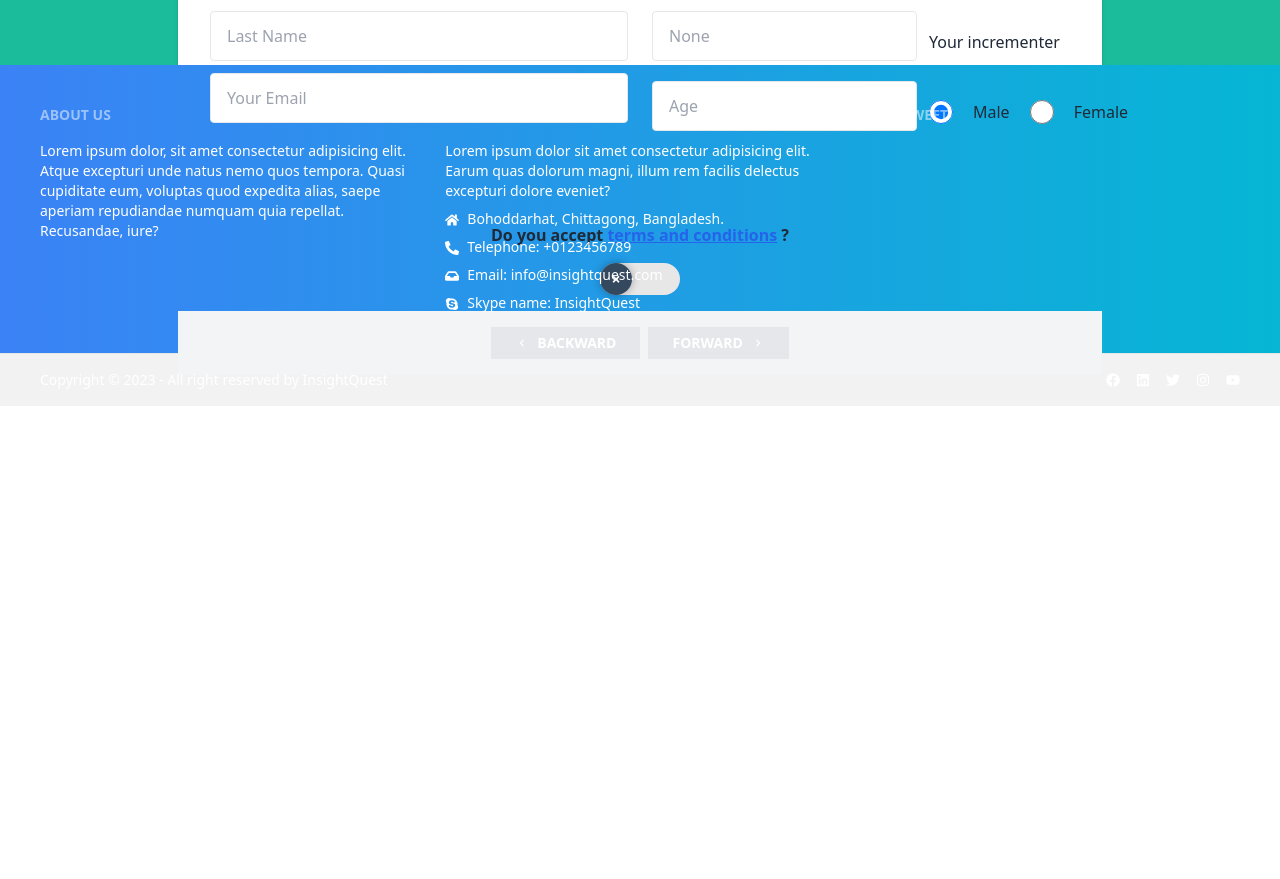
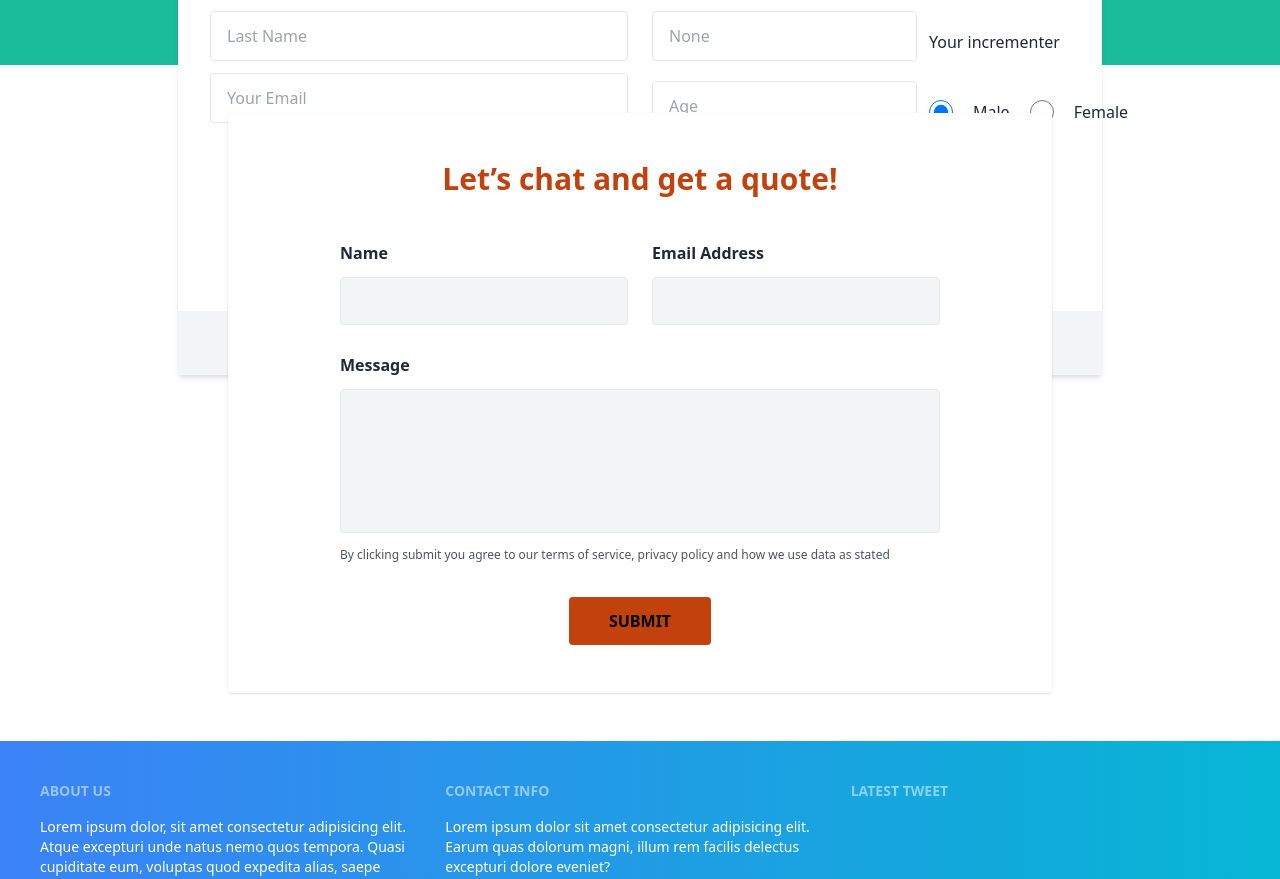
Before and after one commit to chandan-chandra-shil/insightquest, a React (Vite) app: page / in a window 1280 px wide. Shown: the part 455-1334 px from the top of the page. Before the commit the page ends 861 px from the top, so only its background shows below. Built offline with nearby package versions, Linux system fonts and the light colour scheme.

Commit message:
added contactUs Section

```diff
--- /dev/null
+++ b/src/pages/home/contactUs/ContactUs.jsx
@@ -0,0 +1,36 @@
+import React from 'react';
+
+const ContactUs = () => {
+    return (
+        <div className="w-full">
+            <div className="w-full flex items-center justify-center my-12">
+                <div className="top-40 bg-white shadow rounded py-12 lg:px-28 px-8">
+                    <p className="md:text-3xl text-xl font-bold leading-7 text-center text-orange-700">Let’s chat and get a quote!</p>
+                    <div className="md:flex items-center mt-12">
+                        <div className="md:w-72 flex flex-col">
+                            <label className="text-base font-semibold leading-none text-gray-800">Name</label>
+                            <input tabIndex={0} arial-label="Please input name" type="name" className="text-base leading-none text-gray-900 p-3 focus:oultine-none focus:border-indigo-700 mt-4 bg-gray-100 border rounded border-gray-200 placeholder-gray-100" placeholder="Please input  name" />
+                        </div>
+                        <div className="md:w-72 flex flex-col md:ml-6 md:mt-0 mt-4">
+                            <label className="text-base font-semibold leading-none text-gray-800">Email Address</label>
+                            <input tabIndex={0} arial-label="Please input email address" type="name" className="text-base leading-none text-gray-900 p-3 focus:oultine-none focus:border-indigo-700 mt-4 bg-gray-100 border rounded border-gray-200 placeholder-gray-100" placeholder="Please input email address" />
+                        </div>
+                    </div>
+
+                    <div>
+                        <div className="w-full flex flex-col mt-8">
+                            <label className="text-base font-semibold leading-none text-gray-800">Message</label>
+                            <textarea tabIndex={0} aria-label="leave a message" role="textbox" type="name" className="h-36 text-base leading-none text-gray-900 p-3 focus:oultine-none focus:border-indigo-700 mt-4 bg-gray-100 border rounded border-gray-200 placeholder-gray-100 resize-none" defaultValue={""} />
+                        </div>
+                    </div>
+                    <p className="text-xs leading-3 text-gray-600 mt-4">By clicking submit you agree to our terms of service, privacy policy and how we use data as stated</p>
+                    <div className="flex items-center justify-center w-full">
+                        <button className="mt-9 text-base font-semibold leading-none text-black py-4 px-10 bg-orange-700 rounded hover:bg-orange-600 focus:ring-2 focus:ring-offset-2 focus:ring-indigo-700 focus:outline-none">SUBMIT</button>
+                    </div>
+                </div>
+            </div>
+        </div>
+    );
+};
+
+export default ContactUs;
--- a/src/pages/home/home/Home.jsx
+++ b/src/pages/home/home/Home.jsx
@@ -1,4 +1,5 @@
 import Form from "../Form/Form";
+import ContactUs from "../contactUs/ContactUs";
 
 
 const Home = () => {
@@ -6,7 +7,7 @@ const Home = () => {
     <div>
       <h2>This is home page</h2>
       <Form></Form>
-
+      <ContactUs></ContactUs>
     </div>
   );
 };
```
